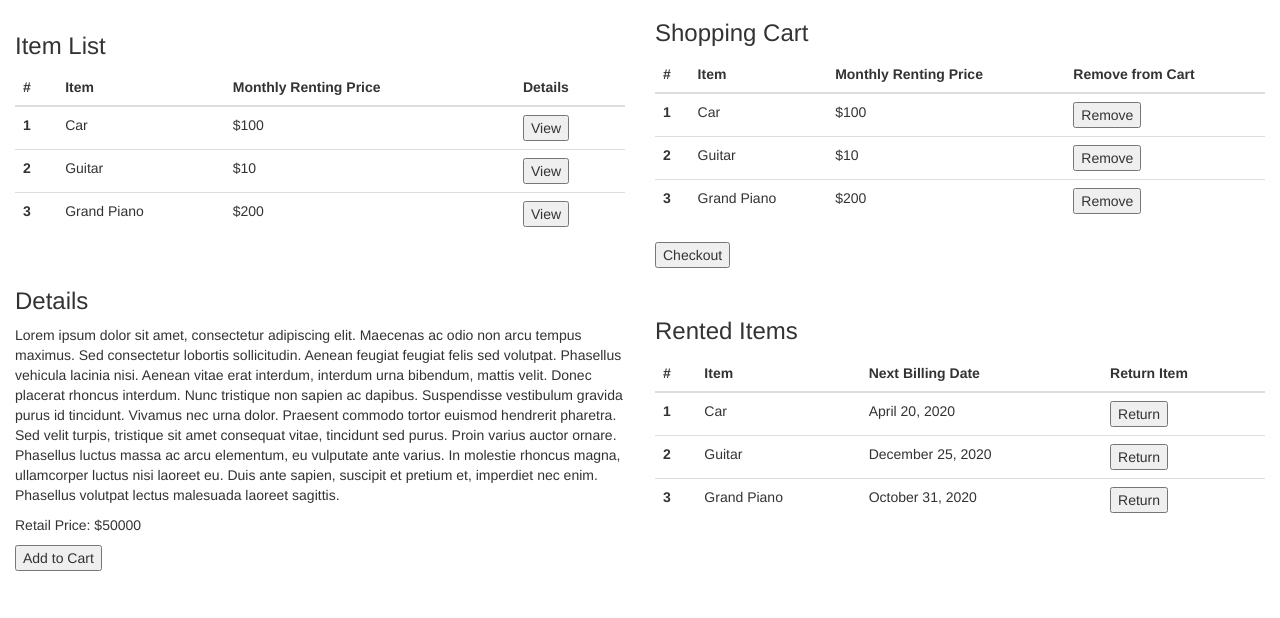
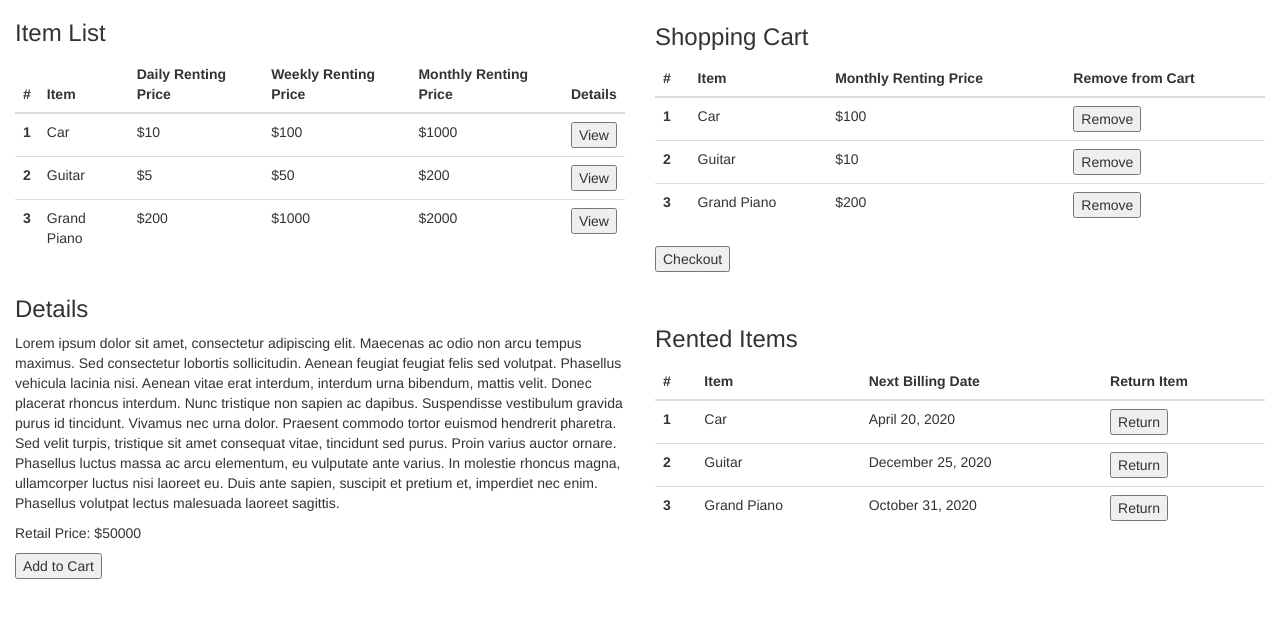
Before and after one commit to cdy3870/Web-App, a Flask app: page /rent in a window 1280 px wide. Shown: the part 50-668 px from the top of the page. Run offline with Flask 2, Linux system fonts and the light colour scheme; some libraries are stand-ins or nearby versions.

Commit message:
added rates

```diff
--- a/templates/rent.html
+++ b/templates/rent.html
@@ -39,6 +39,8 @@
                 <tr>
                   <th scope="col">#</th>
                   <th scope="col">Item</th>
+                  <th scope="col">Daily Renting Price</th>
+                  <th scope="col">Weekly Renting Price</th>
                   <th scope="col">Monthly Renting Price</th>
                   <th scope="col">Details</th>
                 </tr>
@@ -47,19 +49,25 @@
                 <tr>
                   <th scope="row">1</th>
                   <td>Car</td>
+                  <td>$10</td>
                   <td>$100</td>
+                  <td>$1000</td>
                   <td><button>View</button></td>
                 </tr>
                 <tr>
                   <th scope="row">2</th>
                   <td>Guitar</td>
-                  <td>$10</td>
+                  <td>$5</td>
+                  <td>$50</td>
+                  <td>$200</td>
                   <td><button>View</button></td>
                 </tr>
                 <tr>
                   <th scope="row">3</th>
                   <td>Grand Piano</td>
                   <td>$200</td>
+                  <td>$1000</td>
+                  <td>$2000</td>
                   <td><button>View</button></td>
                 </tr>
               </tbody>
```
